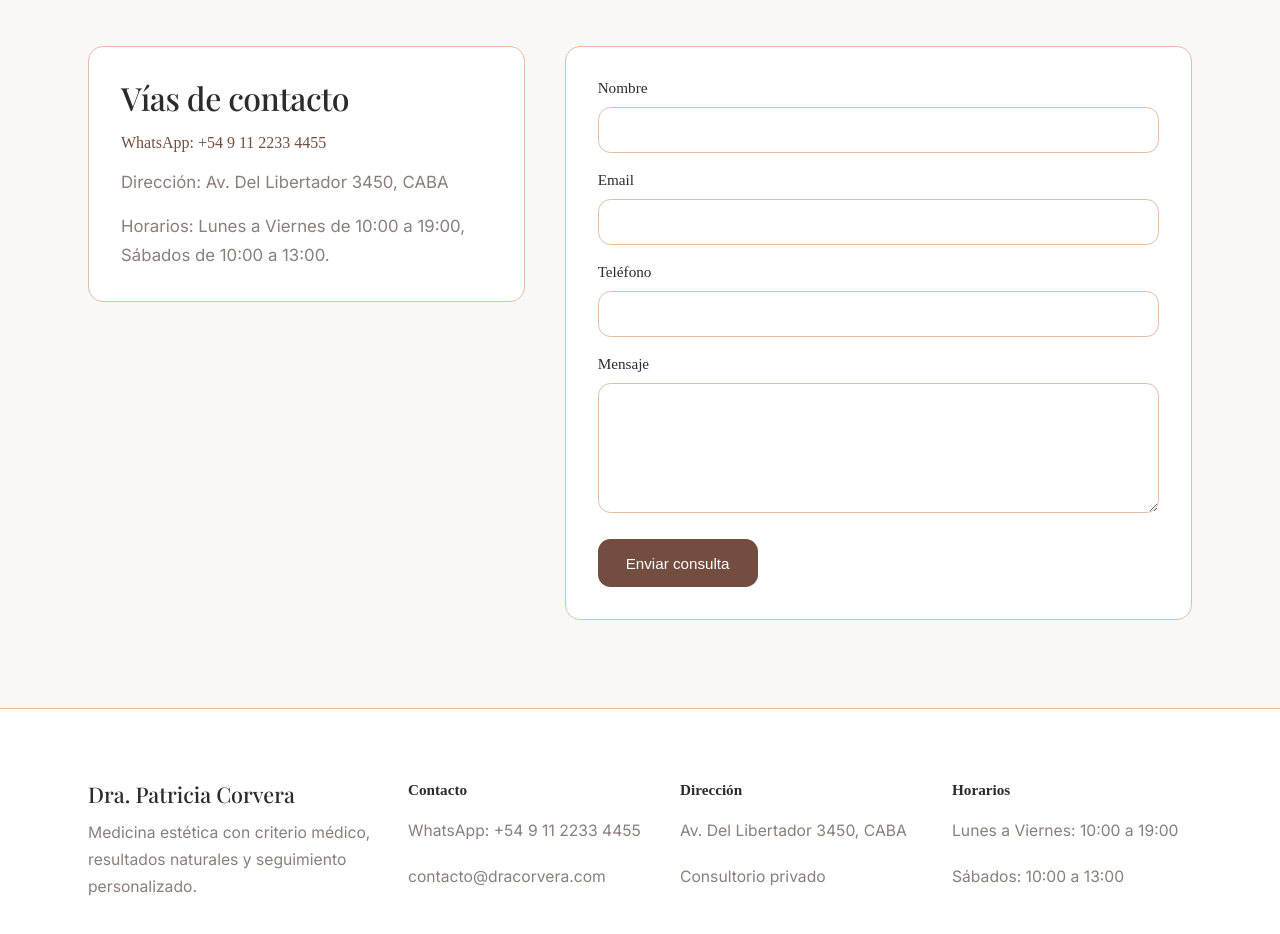
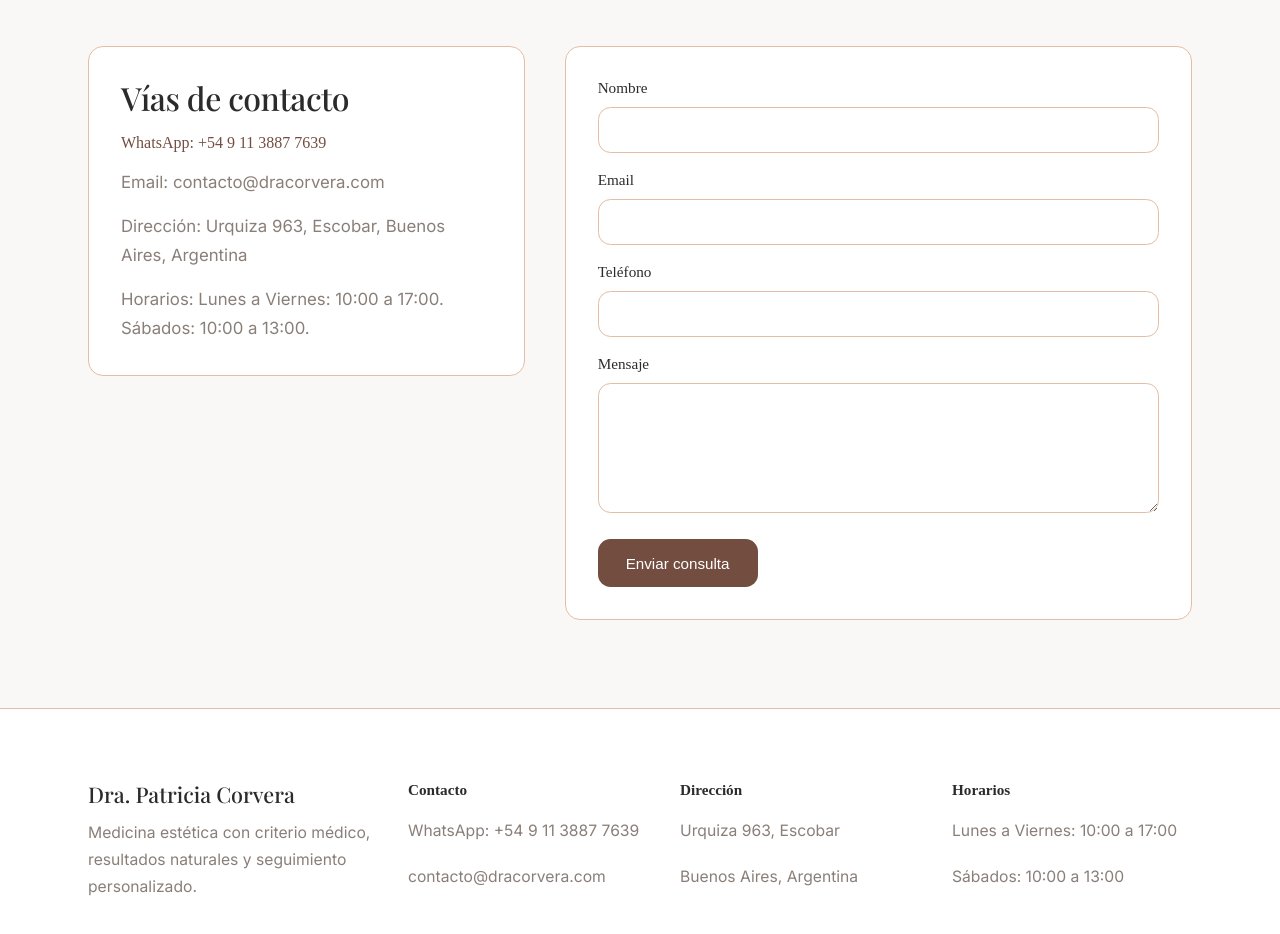
Before and after one commit to JuaniPardo/corvera-site, a Next.js app: page /contacto in a window 1280 px wide. Shown: the part 420-1354 px from the top of the page. Built offline with nearby package versions, Linux system fonts and the light colour scheme; a web font is replaced by a local one.

Commit message:
Centralize site config and update contact details across pages

```diff
--- a/src/app/contacto/page.tsx
+++ b/src/app/contacto/page.tsx
@@ -7,6 +7,7 @@ import FormField from '@/components/forms/FormField';
 import Reveal from '@/components/ui/Reveal';
 import SectionBlock from '@/components/ui/SectionBlock';
 import PageHeading from '@/sections/shared/PageHeading';
+import { SITE_CONFIG, WHATSAPP_LINK } from '@/config/site';
 
 export default function ContactoPage() {
   return (
@@ -41,14 +42,17 @@ export default function ContactoPage() {
               <Box component="h2" sx={{ ...typeStyles.h2, fontSize: '2rem' }}>
                 Vías de contacto
               </Box>
-              <Box component={Link} href="https://wa.me/5491122334455" sx={(theme) => ({ color: theme.palette.brand.brown, fontWeight: 500 })}>
-                WhatsApp: +54 9 11 2233 4455
+              <Box component={Link} href={WHATSAPP_LINK} sx={(theme) => ({ color: theme.palette.brand.brown, fontWeight: 500 })}>
+                WhatsApp: {SITE_CONFIG.contact.phone}
               </Box>
               <Box component="p" sx={{ ...typeStyles.body1, color: 'brand.gray' }}>
-                Dirección: Av. Del Libertador 3450, CABA
+                Email: {SITE_CONFIG.contact.email}
               </Box>
               <Box component="p" sx={{ ...typeStyles.body1, color: 'brand.gray' }}>
-                Horarios: Lunes a Viernes de 10:00 a 19:00, Sábados de 10:00 a 13:00.
+                Dirección: {SITE_CONFIG.location.address}, {SITE_CONFIG.location.city}, {SITE_CONFIG.location.country}
+              </Box>
+              <Box component="p" sx={{ ...typeStyles.body1, color: 'brand.gray' }}>
+                Horarios: {SITE_CONFIG.hours.weekdays}. {SITE_CONFIG.hours.saturday}.
               </Box>
             </Box>
           </Reveal>
--- a/src/app/layout.tsx
+++ b/src/app/layout.tsx
@@ -2,6 +2,7 @@ import type { Metadata } from 'next';
 import { Inter, Playfair_Display } from 'next/font/google';
 import SiteShell from '@/layout/SiteShell';
 import ThemeRegistry from '@/theme/ThemeRegistry';
+import { SITE_CONFIG } from '@/config/site';
 import './globals.css';
 
 const bodyFont = Inter({
@@ -17,9 +18,9 @@ const headingFont = Playfair_Display({
 });
 
 export const metadata: Metadata = {
-  title: 'Dra. Patricia Corvera | Medicina Estética',
+  title: `${SITE_CONFIG.name} | Medicina Estética`,
   description:
-    'Sitio oficial de la Dra. Patricia Corvera: medicina estética con criterio médico, resultados naturales y seguimiento profesional.',
+    `Sitio oficial de ${SITE_CONFIG.name}: medicina estética con criterio médico, resultados naturales y seguimiento profesional.`,
 };
 
 export default function RootLayout({
--- a/src/app/sobre/page.tsx
+++ b/src/app/sobre/page.tsx
@@ -63,8 +63,7 @@ export default function SobrePage() {
                   Historia
                 </Box>
                 <Box component="p" sx={{ ...typeStyles.body1, color: 'brand.gray' }}>
-                  Realizó su formación médica y residencia en pediatría en la Universidad de Buenos Aires. Luego orientó su formación hacia la dermatología y la medicina estética, incorporando nuevas herramientas para tratamientos personalizados.
-                </Box>
+                  Inició su formación médica en Bolivia y continuó su desarrollo profesional en Argentina, donde realizó su residencia en pediatría en la Universidad de Buenos Aires y consolidó su experiencia en el ámbito hospitalario.                </Box>
               </Box>
             </Box>
           </Reveal>
--- /dev/null
+++ b/src/config/site.ts
@@ -0,0 +1,19 @@
+export const SITE_CONFIG = {
+  name: 'Dra. Patricia Corvera',
+  contact: {
+    phone: '+54 9 11 3887 7639',
+    whatsapp: '5491138877639',
+    email: 'contacto@dracorvera.com',
+  },
+  location: {
+    address: 'Urquiza 963, Escobar',
+    city: 'Buenos Aires',
+    country: 'Argentina',
+  },
+  hours: {
+    weekdays: 'Lunes a Viernes: 10:00 a 17:00',
+    saturday: 'Sábados: 10:00 a 13:00',
+  },
+} as const;
+
+export const WHATSAPP_LINK = `https://wa.me/${SITE_CONFIG.contact.whatsapp}`;
--- a/src/layout/MainFooter.tsx
+++ b/src/layout/MainFooter.tsx
@@ -3,6 +3,7 @@
 import { typeStyles } from '@/theme/typeStyles';
 import Link from 'next/link';
 import { Box } from '@mui/system';
+import { SITE_CONFIG, WHATSAPP_LINK } from '@/config/site';
 
 export default function MainFooter() {
   return (
@@ -27,7 +28,7 @@ export default function MainFooter() {
       >
         <Box sx={{ display: 'grid', gap: 1.5 }}>
           <Box component="h3" sx={{ ...typeStyles.h3, fontSize: '1.35rem' }}>
-            Dra. Patricia Corvera
+            {SITE_CONFIG.name}
           </Box>
           <Box component="p" sx={{ ...typeStyles.body2, maxWidth: 320 }}>
             Medicina estética con criterio médico, resultados naturales y seguimiento personalizado.
@@ -40,13 +41,13 @@ export default function MainFooter() {
           </Box>
           <Box
             component={Link}
-            href="https://wa.me/5491122334455"
+            href={WHATSAPP_LINK}
             sx={{ ...typeStyles.body2, color: 'brand.gray', fontSize: { xs: '1rem', md: '0.98rem' } }}
           >
-            WhatsApp: +54 9 11 2233 4455
+            WhatsApp: {SITE_CONFIG.contact.phone}
           </Box>
           <Box component="span" sx={{ ...typeStyles.body2, color: 'brand.gray', fontSize: { xs: '1rem', md: '0.98rem' } }}>
-            contacto@dracorvera.com
+            {SITE_CONFIG.contact.email}
           </Box>
         </Box>
 
@@ -55,10 +56,10 @@ export default function MainFooter() {
             Dirección
           </Box>
           <Box component="span" sx={{ ...typeStyles.body2, color: 'brand.gray', fontSize: { xs: '1rem', md: '0.98rem' } }}>
-            Av. Del Libertador 3450, CABA
+            {SITE_CONFIG.location.address}
           </Box>
           <Box component="span" sx={{ ...typeStyles.body2, color: 'brand.gray', fontSize: { xs: '1rem', md: '0.98rem' } }}>
-            Consultorio privado
+            {SITE_CONFIG.location.city}, {SITE_CONFIG.location.country}
           </Box>
         </Box>
 
@@ -67,10 +68,10 @@ export default function MainFooter() {
             Horarios
           </Box>
           <Box component="span" sx={{ ...typeStyles.body2, color: 'brand.gray', fontSize: { xs: '1rem', md: '0.98rem' } }}>
-            Lunes a Viernes: 10:00 a 19:00
+            {SITE_CONFIG.hours.weekdays}
           </Box>
           <Box component="span" sx={{ ...typeStyles.body2, color: 'brand.gray', fontSize: { xs: '1rem', md: '0.98rem' } }}>
-            Sábados: 10:00 a 13:00
+            {SITE_CONFIG.hours.saturday}
           </Box>
         </Box>
       </Box>
--- a/src/layout/MainHeader.tsx
+++ b/src/layout/MainHeader.tsx
@@ -4,6 +4,7 @@ import Link from 'next/link';
 import { Box } from '@mui/system';
 import { useState } from 'react';
 import { navLinks } from '@/data/siteContent';
+import { SITE_CONFIG } from '@/config/site';
 
 export default function MainHeader() {
   const [menuOpen, setMenuOpen] = useState(false);
@@ -40,7 +41,7 @@ export default function MainHeader() {
             letterSpacing: '0.01em',
           })}
         >
-          Dra. Patricia Corvera
+          {SITE_CONFIG.name}
         </Box>
 
         <Box
```
